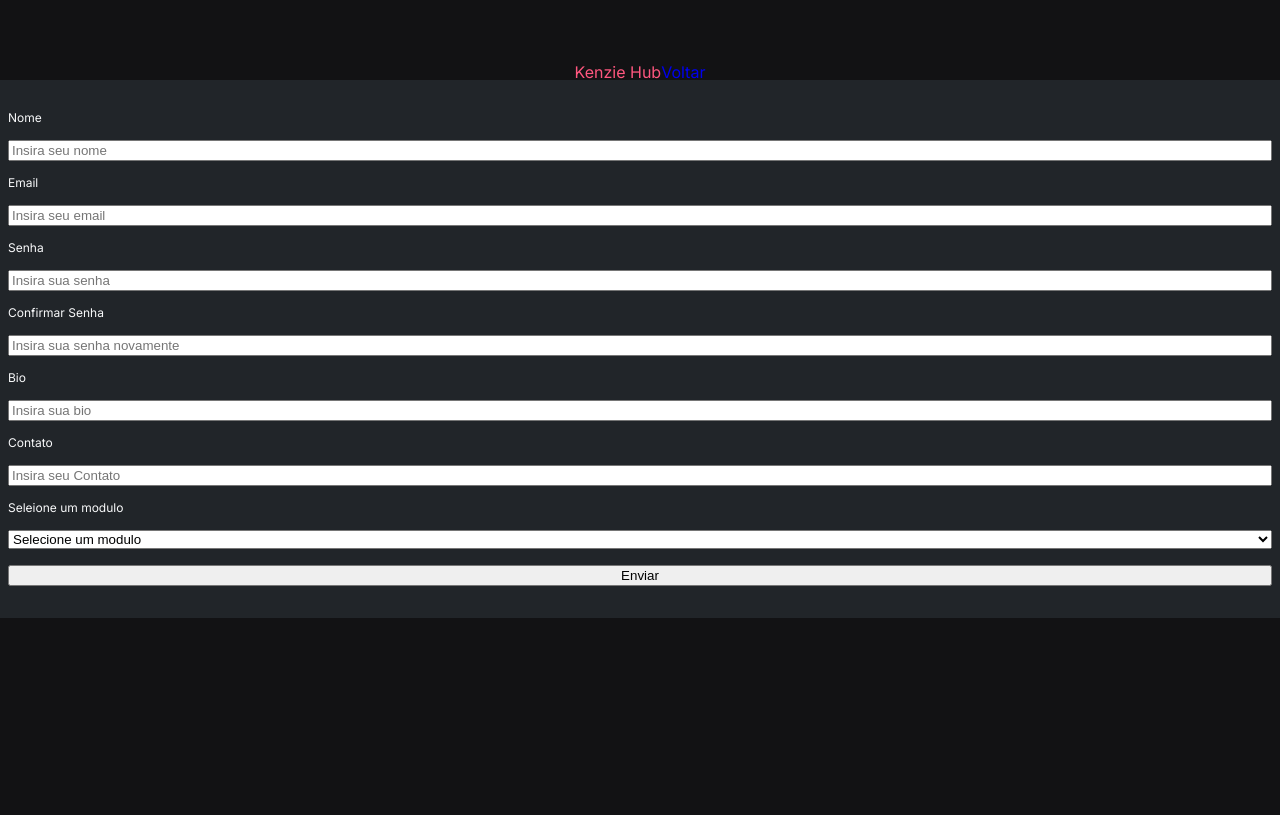
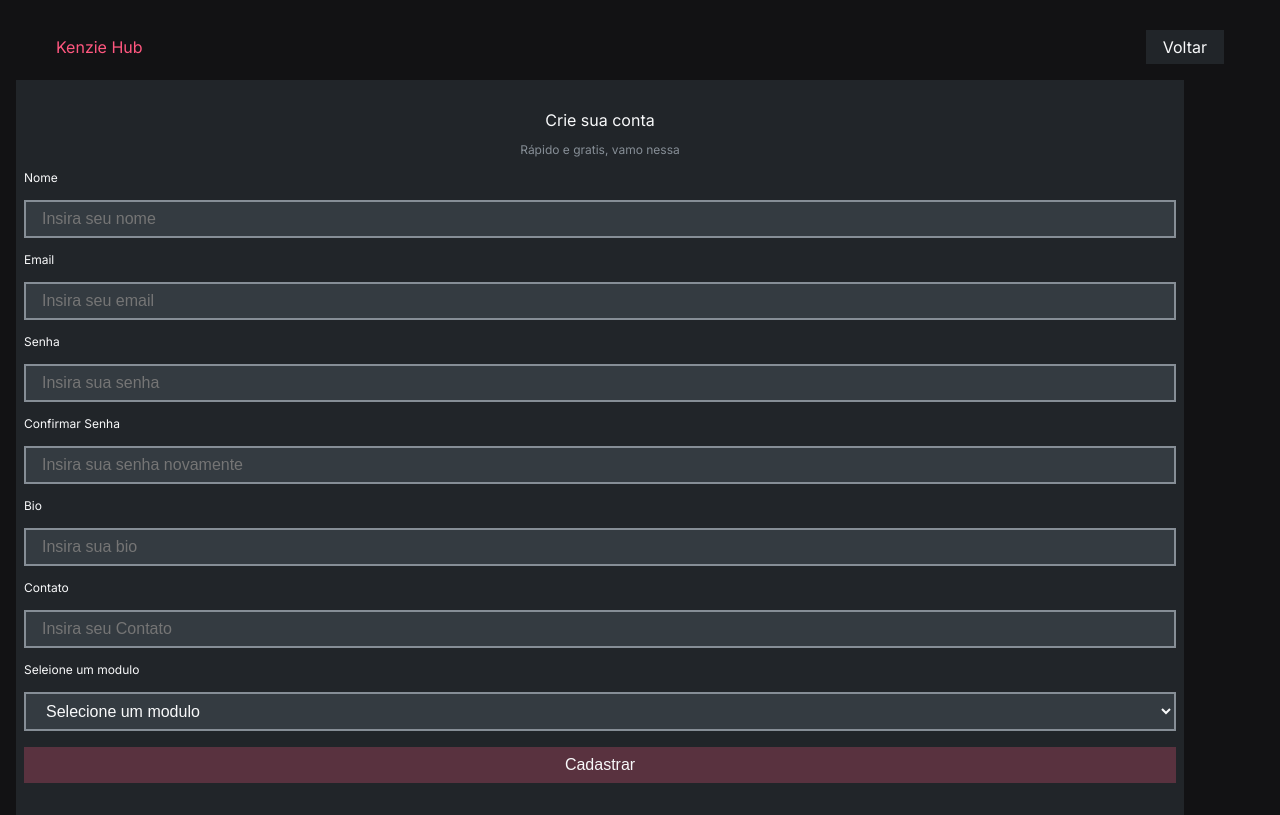
Before and after one commit to MatheusGualtieri/kenzie-hub, a React (Vite) app: page /register in a window 1280 px wide. Built offline with nearby package versions, Linux system fonts and the light colour scheme.

Commit message:
feature: add style on register page

```diff
--- a/src/components/Header/index.jsx
+++ b/src/components/Header/index.jsx
@@ -1,10 +1,10 @@
 import { StyledContainer } from "../../styles/container";
 import { StyledNav } from "./style";
-const Header = ({ children }) => {
+const Header = ({ space, children }) => {
   return (
     <header>
       <StyledContainer>
-        <StyledNav>
+        <StyledNav space={space}>
           <h1>Kenzie Hub</h1>
           {children}
         </StyledNav>
--- a/src/components/Header/style.js
+++ b/src/components/Header/style.js
@@ -3,8 +3,10 @@ export const StyledNav = styled.nav`
   height: 100%;
   width: 100%;
   display: flex;
+  align-items: center;
+  justify-content: ${(props) => (props.space ? "space-between" : "center")};
+  margin-bottom: 1rem;
   h1 {
     color: var(--color-primary);
-    text-align: center;
   }
 `;
--- a/src/pages/Register/index.jsx
+++ b/src/pages/Register/index.jsx
@@ -6,6 +6,9 @@ import { Link, useNavigate } from "react-router-dom";
 import { api } from "../../services/api";
 import { toast } from "react-toastify";
 import Header from "../../components/Header";
+import { StyledContainer } from "../../styles/container";
+import { Button, ButtonLink } from "../../styles/buttons";
+import { Input, InputSelect } from "../../styles/inputs";
 const formSchema = yup.object().shape({
   name: yup.string().required("Nome obrigatório"),
   email: yup.string().required("E-mail obrigatório").email("E-mail inválido"),
@@ -54,91 +57,95 @@ const Register = () => {
   };
   return (
     <>
-      <Header>
-        <Link to={"/"}>Voltar</Link>
+      <Header space={true}>
+        <ButtonLink to={"/"}>Voltar</ButtonLink>
       </Header>
       <main>
-        <div>
+        <StyledContainer>
           <Form onSubmit={handleSubmit(onSubmitFunction)}>
+            <h1>Crie sua conta</h1>
+            <p>Rápido e gratis, vamo nessa</p>
             <label htmlFor="name">Nome</label>
-            <input
+            <Input
               placeholder={"Insira seu nome"}
               id="name"
               type="text"
               {...register("name")}
-            ></input>
+            ></Input>
 
             {errors.name?.message}
             <label htmlFor="email">Email</label>
-            <input
+            <Input
               type="text"
               id="email"
               placeholder={"Insira seu email"}
               {...register("email")}
-            ></input>
+            ></Input>
 
             {errors.email?.message}
             <label htmlFor="password">Senha</label>
-            <input
+            <Input
               placeholder={"Insira sua senha"}
               id="password"
               type="password"
               {...register("password")}
-            ></input>
+            ></Input>
 
             {errors.password?.message}
             <label htmlFor="passwordConfirmation">Confirmar Senha</label>
-            <input
+            <Input
               placeholder={"Insira sua senha novamente"}
               id="passwordConfirmation"
               type="password"
               {...register("passwordConfirmation")}
-            ></input>
+            ></Input>
 
             {errors.passwordConfirmation?.message}
             <label htmlFor="bio">Bio</label>
-            <input
+            <Input
               placeholder={"Insira sua bio"}
               id="bio"
               type="text"
               {...register("bio")}
-            ></input>
+            ></Input>
 
             {errors.bio?.message}
             <label htmlFor="contact">Contato</label>
-            <input
+            <Input
               placeholder={"Insira seu Contato"}
               id="contact"
               type="text"
               {...register("contact")}
-            ></input>
+            ></Input>
 
             {errors.contact?.message}
             <label htmlFor="course_module">Seleione um modulo</label>
-            <select
+            <InputSelect
               name="course_module"
               id="course_module"
               {...register("course_module")}
             >
               <option value="">Selecione um modulo</option>
               <option value="Primeiro módulo (Introdução ao Frontend)">
-                Primeiro módulo (Introdução ao Frontend)
+                Primeiro módulo
               </option>
-              <option value="Segundo módulo (Frontend Avançado">
-                Segundo módulo (Frontend Avançado)
+              <option value="Segundo módulo (Frontend Avançado)">
+                Segundo módulo
               </option>
               <option value="Terceiro módulo (Introdução ao Backend)">
-                Terceiro módulo (Introdução ao Backend)
+                Terceiro módulo
               </option>
               <option value="Quarto módulo (Backend Avançado)">
-                Quarto módulo (Backend Avançado)
+                Quarto módulo
               </option>
-            </select>
+            </InputSelect>
 
             {errors.module?.message}
-            <button type="submit">Enviar</button>
+            <Button negative type="submit">
+              Cadastrar
+            </Button>
           </Form>
-        </div>
+        </StyledContainer>
       </main>
     </>
   );
--- a/src/styles/buttons.js
+++ b/src/styles/buttons.js
@@ -10,7 +10,7 @@ export const Button = styled.button`
       ? `var(--color-primary-negative)`
       : props.gray
       ? `var(--color-gray-1)`
-      : ``};
+      : `var(--color-gray-3)`};
   border: 1px solid
     ${(props) =>
       props.pink
@@ -19,7 +19,7 @@ export const Button = styled.button`
         ? `var(--color-primary-negative)`
         : props.gray
         ? `var(--color-gray-1)`
-        : ``};
+        : `var(--color-gray-3)`};
   color: var(--color-gray-0);
   font-size: var(--font-size-title);
   text-align: center;
@@ -52,7 +52,7 @@ export const ButtonLink = styled(Link)`
       ? `var(--color-primary-negative)`
       : props.gray
       ? `var(--color-gray-1)`
-      : ``};
+      : `var(--color-gray-3)`};
   border: 1px solid
     ${(props) =>
       props.pink
@@ -81,6 +81,6 @@ export const ButtonLink = styled(Link)`
         ? `var(--color-gray-2)`
         : ``};
 
-    ${(props) => (props.negative ? `filter: brightness(1.1)` : "")}
+    ${(props) => (!props.pink && !props.gray ? `filter: brightness(1.3)` : "")}
   }
 `;
--- a/src/styles/container.js
+++ b/src/styles/container.js
@@ -2,8 +2,10 @@ import styled from "styled-components";
 
 export const StyledContainer = styled.div`
   max-width: 1200px;
-  margin: 0 15px;
+  width: 100%;
+  padding: 0 1rem;
   display: flex;
   flex-direction: column;
   gap: 1rem;
+  box-sizing: border-box;
 `;
--- a/src/styles/inputs.js
+++ b/src/styles/inputs.js
@@ -6,3 +6,15 @@ export const Input = styled.input`
   border: 2px solid var(--color-gray-1);
   font-size: var(--font-size-title-1);
 `;
+export const InputSelect = styled.select`
+  padding: 0.5rem 1rem;
+  background-color: var(--color-gray-2);
+  color: var(--color-gray-0);
+  border: 2px solid var(--color-gray-1);
+  font-size: var(--font-size-title-1);
+  option {
+    background-color: var(--color-gray-2);
+    color: var(--color-gray-0);
+    font-size: var(--font-size-title-1);
+  }
+`;
```
